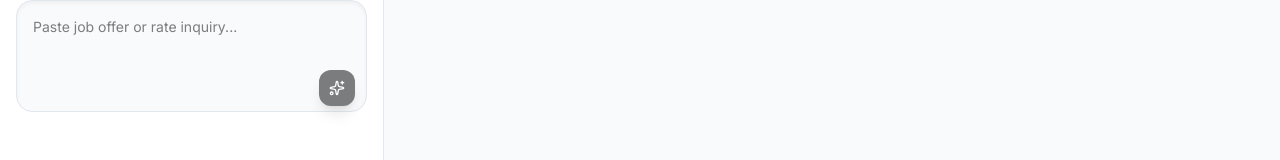
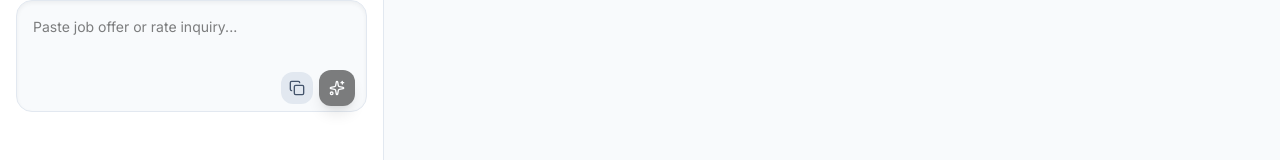
Before and after one commit to dainantonio/CounterSign, a Next.js app: page / in a window 1280 px wide. Shown: the part 189-349 px from the top of the page. Built offline with nearby package versions, Linux system fonts and the light colour scheme.

Commit message:
Enhance PricingAssistant with new fields and clipboard support
Added estimated_fields and fee_data_quality properties to the Decision type. Implemented clipboard functionality for pasting text and updated button structure for better user interaction.

```diff
--- a/components/PricingAssistant.tsx
+++ b/components/PricingAssistant.tsx
@@ -36,6 +36,9 @@ interface AnalysisResult {
   conditions_required: string[];
   recommended_fee: number;
   confidence: 'LOW' | 'MEDIUM' | 'HIGH';
+  estimated_fields: string[];
+  fee_data_quality: 'HIGH' | 'MEDIUM' | 'LOW';
+  fee_data_quality_note: string | null;
   reasoning: string;
   professional_justification?: string;
   response_message: string;
@@ -370,6 +373,13 @@ export default function PricingAssistant() {
     if (sj) { try { setJobs(JSON.parse(sj)); } catch {} }
     const ss = localStorage.getItem('notary_pricing_settings');
     if (ss) { try { setSettings(JSON.parse(ss)); } catch {} }
+    // PWA share target — grab shared text from URL params
+    const params = new URLSearchParams(window.location.search);
+    const sharedText = params.get('text') || params.get('title') || params.get('url');
+    if (sharedText) {
+      setOfferText(decodeURIComponent(sharedText));
+      window.history.replaceState({}, '', window.location.pathname);
+    }
     setMounted(true);
   }, []);
 
@@ -494,9 +504,20 @@ export default function PricingAssistant() {
                 placeholder="Paste job offer or rate inquiry..."
                 className="w-full p-4 text-sm bg-slate-50 border border-slate-200 rounded-2xl focus:ring-4 focus:ring-black/5 focus:bg-white focus:border-black outline-none transition-all resize-none h-28 shadow-inner"
               />
-              <button onClick={handleAnalyze} disabled={isAnalyzing || !offerText.trim()} className="absolute bottom-3 right-3 p-2.5 bg-black text-white rounded-xl disabled:opacity-50 shadow-lg shadow-black/20 hover:scale-105 active:scale-95 transition-all">
-                {isAnalyzing ? <Loader2 className="w-4 h-4 animate-spin" /> : <Sparkles className="w-4 h-4" />}
-              </button>
+              <div className="absolute bottom-3 right-3 flex items-center gap-1.5">
+                {!offerText.trim() && (
+                  <button
+                    onClick={async () => { try { const t = await navigator.clipboard.readText(); if (t) setOfferText(t); } catch {} }}
+                    className="p-2 bg-slate-200 text-slate-600 rounded-xl hover:bg-slate-300 transition-all"
+                    title="Paste from clipboard"
+                  >
+                    <Copy className="w-4 h-4" />
+                  </button>
+                )}
+                <button onClick={handleAnalyze} disabled={isAnalyzing || !offerText.trim()} className="p-2.5 bg-black text-white rounded-xl disabled:opacity-50 shadow-lg shadow-black/20 hover:scale-105 active:scale-95 transition-all">
+                  {isAnalyzing ? <Loader2 className="w-4 h-4 animate-spin" /> : <Sparkles className="w-4 h-4" />}
+                </button>
+              </div>
             </div>
 
             {jobs.length === 0 && !isAnalyzing && (
@@ -716,6 +737,12 @@ export default function PricingAssistant() {
                                 <span className="text-2xl font-display font-black text-slate-400">$</span>
                                 <p className="text-8xl font-display font-black text-slate-900 tracking-tighter leading-none">{activeJob.recommended_fee}</p>
                               </div>
+                              {activeJob.fee_data_quality !== 'HIGH' && activeJob.fee_data_quality_note && (
+                                <div className={`flex items-start gap-2 px-3 py-2 rounded-xl text-[11px] font-medium leading-snug ${activeJob.fee_data_quality === 'LOW' ? 'bg-amber-100 text-amber-800' : 'bg-white/60 text-slate-600'}`}>
+                                  <TriangleAlert className="w-3.5 h-3.5 shrink-0 mt-0.5" />
+                                  <span>Estimate: {activeJob.fee_data_quality_note}</span>
+                                </div>
+                              )}
                             </div>
                             <button onClick={() => copyToClipboard(`Fair Fee: $${activeJob.recommended_fee}\nReason: ${activeJob.professional_justification || activeJob.reasoning}`)} className="flex items-center gap-2 px-4 py-2 bg-white/50 hover:bg-white/80 backdrop-blur-sm rounded-xl text-[10px] font-black uppercase tracking-widest text-slate-900 transition-all border border-white/30">
                               {copied ? <Check className="w-3 h-3 text-emerald-500" /> : <Copy className="w-3 h-3" />}
```
